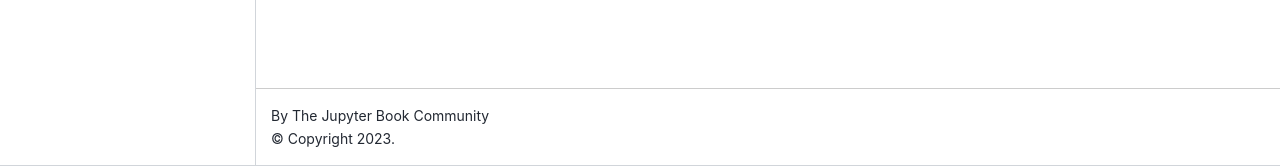
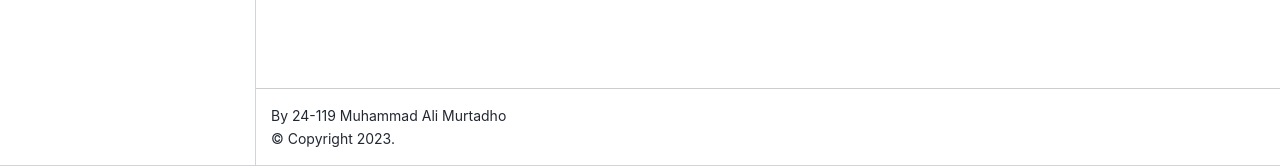
Before and after one commit to muhammadalimurtadho05/Pendata, a Jupyter Book: the page built from intro.md, in a window 1280 px wide. Shown: the part 734-900 px from the top of the page. Built offline with Jupyter Book 1.0.4 settings and Sphinx 7.4.7 and the Sphinx Book theme 1.1.4, drawn with Linux system fonts in a browser that asks for light colours.

Commit message:
Update Footer

```diff
--- a/_config.yml
+++ b/_config.yml
@@ -1,8 +1,8 @@
 # Book settings
 # Learn more at https://jupyterbook.org/customize/config.html
 
-title: My sample book
-author: The Jupyter Book Community
+title: 24-119 Muhammad Ali Murtadho
+author: 24-119 Muhammad Ali Murtadho
 logo: profile.png
 
 # Force re-execution of notebooks on each build.
@@ -21,7 +21,7 @@ bibtex_bibfiles:
 
 # Information about where the book exists on the web
 repository:
-  url: https://github.com/executablebooks/jupyter-book  # Online location of your book
+  url: https://github.com/muhammadalimurtadho05/Pendata  # Online location of your book
   path_to_book: docs  # Optional path to your book, relative to the repository root
   branch: master  # Which branch of the repository should be used when creating links (optional)
 
```
